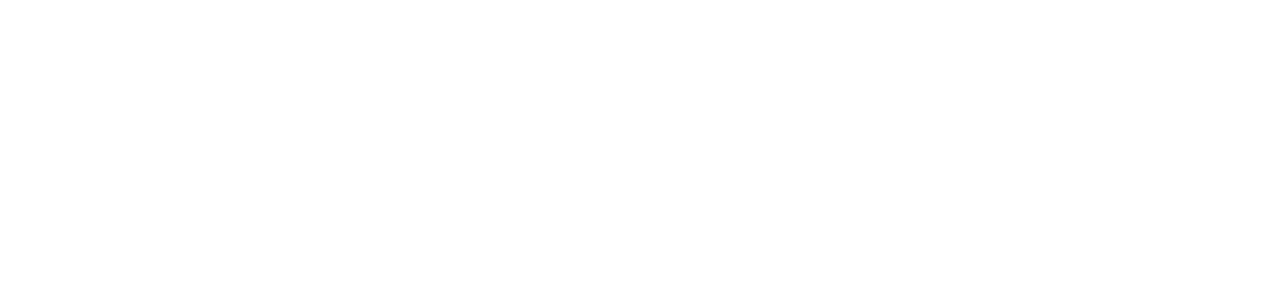
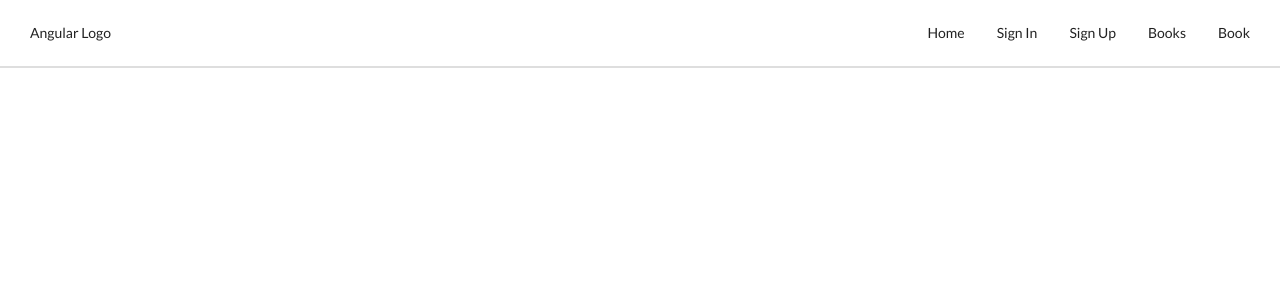
Before and after one commit to kine1991/mean-api, an Angular app in the folder client/: page /auth in a window 1280 px wide. Before the commit this address led to /. Shown: the top 300 px of the page. Built offline with nearby package versions, Linux system fonts and the light colour scheme.

Commit message:
added basic structure of client #2

```diff
--- a/client/src/app/site/components/header/header.component.html
+++ b/client/src/app/site/components/header/header.component.html
@@ -14,10 +14,10 @@
       <a class="ui item" routerLink="/" [routerLinkActiveOptions]="{ exact: true }" routerLinkActive="active">
         Home
       </a>
-      <a class="ui item" routerLink="/sign-in" routerLinkActive="active">
+      <a class="ui item" routerLink="/auth/sign-in" routerLinkActive="active">
         Sign In
       </a>
-      <a class="ui item" routerLink="/sign-up" routerLinkActive="active">
+      <a class="ui item" routerLink="/auth/sign-up" routerLinkActive="active">
         Sign Up
       </a>
       <a class="ui item" routerLink="/books" [routerLinkActiveOptions]="{ exact: true }" routerLinkActive="active">
--- a/client/src/app/site/site-routing.module.ts
+++ b/client/src/app/site/site-routing.module.ts
@@ -2,8 +2,6 @@ import { NgModule } from '@angular/core';
 import { Routes, RouterModule } from '@angular/router';
 import { SiteComponent } from './container/site/site.component';
 import { HomeComponent } from './pages/home/home.component';
-import { SignInComponent } from './pages/sign-in/sign-in.component';
-import { SignUpComponent } from './pages/sign-up/sign-up.component';
 
 
 const routes: Routes = [
@@ -16,12 +14,8 @@ const routes: Routes = [
         component: HomeComponent
       },
       {
-        path: 'sign-in',
-        component: SignInComponent
-      },
-      {
-        path: 'sign-up',
-        component: SignUpComponent
+        path: 'auth',
+        loadChildren: () => import('./pages/auth/auth.module').then(m => m.AuthModule)
       },
       {
         path: 'books',
--- a/client/src/app/site/site.module.ts
+++ b/client/src/app/site/site.module.ts
@@ -5,11 +5,9 @@ import { SiteRoutingModule } from './site-routing.module';
 import { SiteComponent } from './container/site/site.component';
 import { HeaderComponent } from './components/header/header.component';
 import { HomeComponent } from './pages/home/home.component';
-import { SignInComponent } from './pages/sign-in/sign-in.component';
-import { SignUpComponent } from './pages/sign-up/sign-up.component';
 
 @NgModule({
-  declarations: [SiteComponent, HeaderComponent, HomeComponent, SignInComponent, SignUpComponent],
+  declarations: [SiteComponent, HeaderComponent, HomeComponent],
   imports: [
     CommonModule,
     SiteRoutingModule
```
Also changed, not shown: client/src/app/site/pages/auth/auth-routing.module.ts (added, +22 -0 lines), client/src/app/site/pages/auth/auth.module.ts (added, +19 -0 lines), client/src/app/site/pages/auth/containers/sign-in/sign-in.component.html (renamed from client/src/app/site/pages/sign-in/sign-in.component.html), client/src/app/site/pages/auth/containers/sign-in/sign-in.component.scss (added), client/src/app/site/pages/auth/containers/sign-in/sign-in.component.ts (renamed from client/src/app/site/pages/sign-in/sign-in.component.ts), client/src/app/site/pages/auth/containers/sign-up/sign-up.component.html (renamed from client/src/app/site/pages/sign-up/sign-up.component.html), client/src/app/site/pages/auth/containers/sign-up/sign-up.component.scss (added), client/src/app/site/pages/auth/containers/sign-up/sign-up.component.ts (renamed from client/src/app/site/pages/sign-up/sign-up.component.ts).
